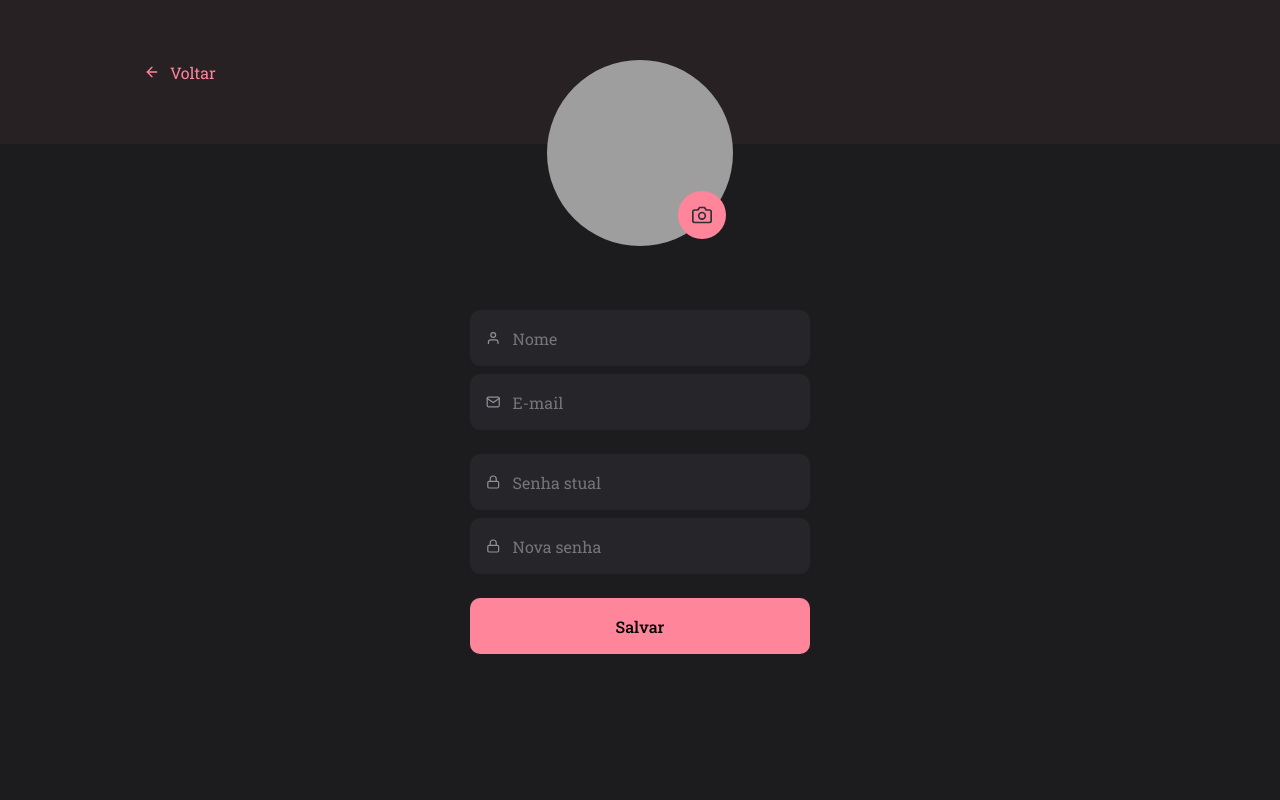
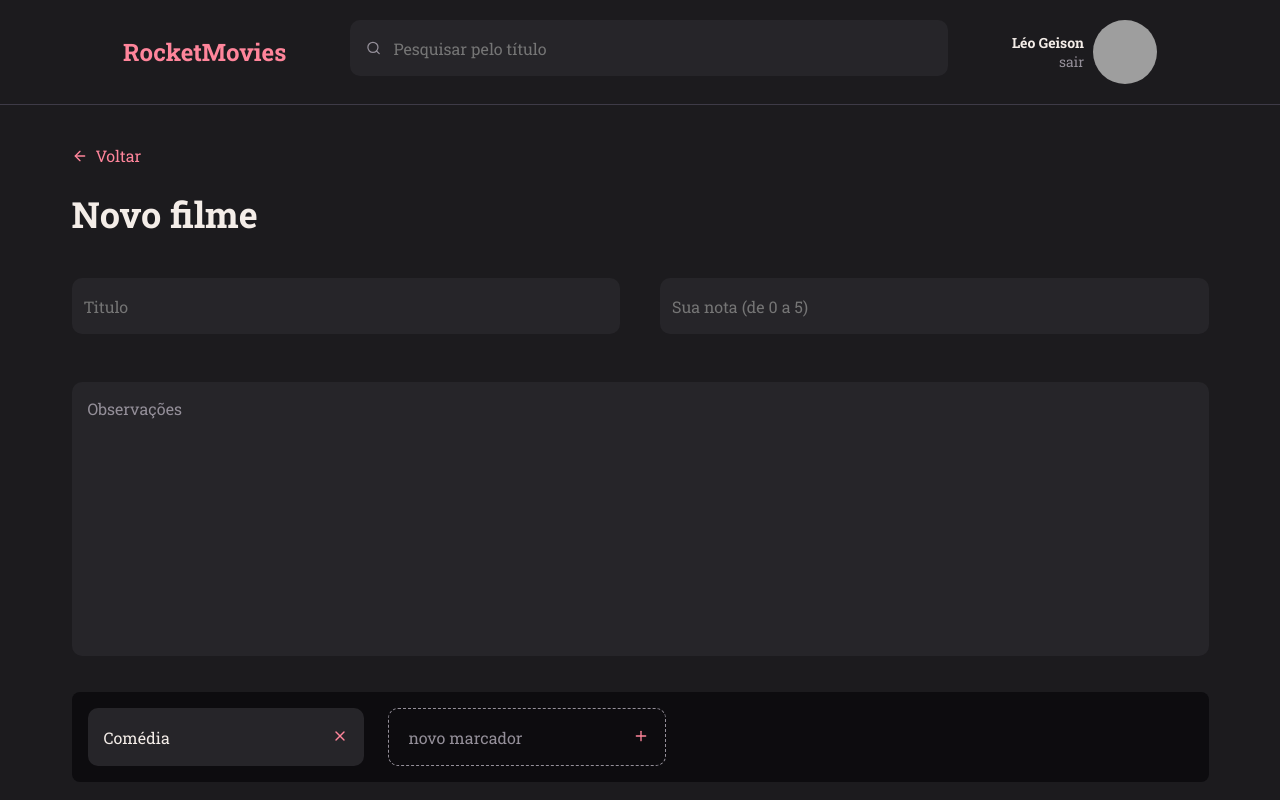
Before and after one commit to leogeison/rocketMovie, a React (Vite) app: page / in a window 1280 px wide. Built offline with nearby package versions, Linux system fonts and the light colour scheme; grey boxes are pictures that could not be loaded.

Commit message:
creation of the New page and its components

```diff
--- /dev/null
+++ b/src/components/NoteItem/index.jsx
@@ -0,0 +1,14 @@
+import { FiPlus, FiX } from 'react-icons/fi';
+import { Container } from './styles';
+
+export function NoteItem({ isNew, value, onClick, ...rest }) {
+  return (
+    <Container isNew={isNew}>
+      <input type="text" value={value} readOnly={!isNew} {...rest} />
+
+      <button type="button" onClick={onClick} className='button-addRemove'>
+        {isNew ? <FiPlus /> : <FiX />}
+      </button>
+    </Container>
+  );
+}
--- /dev/null
+++ b/src/components/NoteItem/styles.js
@@ -0,0 +1,41 @@
+import { styled } from 'styled-components';
+export const Container = styled.div`
+  display: flex;
+  align-items: center;
+
+  background-color: ${({ theme, isNew }) =>
+    isNew ? 'transparent' : theme.COLORS.BACKGROUND_700};
+  color: ${({ theme, isNew }) => theme.COLORS.WHITE};
+
+  border: ${({ theme, isNew }) =>
+    isNew ? `1px dashed ${theme.COLORS.GRAY_300}` : 'none'};
+
+  border-radius: 10px;
+  padding-right: 16px;
+
+
+
+  > button {
+    border: none;
+    background: none;
+  }
+
+  .button-addRemove {
+    color: ${({ theme }) => theme.COLORS.SALMON};
+
+  }
+
+  > input {
+    width: 100%;
+    height: 56px;
+
+    padding: 16px;
+    color: ${({ theme }) => theme.COLORS.WHITE};
+    background: transparent;
+
+    border: none;
+    &::placeholder {
+      color: ${({ theme }) => theme.COLORS.GRAY_300};
+    }
+  }
+`;
--- /dev/null
+++ b/src/components/TextArea/index.jsx
@@ -0,0 +1,4 @@
+import { Container } from "./styles";
+export function TextArea({ value, ...rest }) {
+  return <Container {...rest}>{value}</Container>;
+}
--- /dev/null
+++ b/src/components/TextArea/styles.js
@@ -0,0 +1,20 @@
+import { styled } from 'styled-components';
+
+export const Container = styled.textarea`
+  width: 100%;
+  height: 274px;
+
+  background: ${({ theme }) => theme.COLORS.BACKGROUND_700};
+  color: ${({ theme }) => theme.COLORS.WHITE};
+
+  border: none;
+  resize: none;
+
+  margin-bottom: 8px;
+  border-radius: 10px;
+  padding: 16px;
+
+  &::placeholder {
+    color: ${({ theme }) => theme.COLORS.GRAY_300};
+  }
+`;
--- a/src/main.jsx
+++ b/src/main.jsx
@@ -1,6 +1,6 @@
 import React from 'react';
 import ReactDOM from 'react-dom/client';
-import { Profile } from './pages/Profile/index.jsx';
+import { New } from './pages/New/index.jsx';
 import { ThemeProvider } from 'styled-components';
 import Globalstyle from './styles/global.js';
 
@@ -10,7 +10,7 @@
   <React.StrictMode>
     <ThemeProvider theme={theme}>
       <Globalstyle />
-      <Profile />
+      <New />
     </ThemeProvider>
   </React.StrictMode>
 );
--- /dev/null
+++ b/src/pages/New/index.jsx
@@ -0,0 +1,38 @@
+import { FiArrowLeft } from 'react-icons/fi';
+import { Header } from '../../components/Header';
+import { Input } from '../../components/Input';
+import { TextArea } from '../../components/TextArea';
+import { NoteItem } from '../../components/NoteItem';
+import { Section } from '../../components/Section';
+import { Container, Form } from './styles';
+import { Button } from '../../components/Button';
+
+export function New() {
+  return (
+    <Container>
+      <Header />
+
+      <main>
+        <Form>
+          <header>
+            <a href="/">
+              <FiArrowLeft /> Voltar
+            </a>
+            <h1>Novo filme</h1>
+          </header>
+
+          <div className="inputs">
+            <Input placeholder="Titulo" />
+            <Input placeholder="Sua nota (de 0 a 5)" />
+          </div>
+          <TextArea placeholder="Observações" />
+          <div className="tags">
+            <NoteItem value="Comédia" />
+            <NoteItem isNew placeholder=" novo marcador" />
+          </div>
+          <Button title="Salvar" />
+        </Form>
+      </main>
+    </Container>
+  );
+}
--- /dev/null
+++ b/src/pages/New/styles.js
@@ -0,0 +1,57 @@
+import { styled } from 'styled-components';
+
+export const Container = styled.div`
+  width: 100%;
+  height: 100vh;
+
+  display: grid;
+  grid-template-rows: 105px auto;
+  grid-template-areas:
+    'header'
+    'content';
+
+  > main {
+    grid-area: content;
+    overflow-y: auto;
+  }
+
+  .inputs {
+    width: 100%;
+
+    display: flex;
+    gap: 40px;
+    margin-bottom: 40px;
+  }
+
+  .tags {
+    display: flex;
+    gap: 24px;
+    flex-wrap: wrap;
+    background: ${({ theme }) => theme.COLORS.BACKGROUND_900};
+    border-radius: 8px;
+    padding: 16px;
+    margin: 24px 0 40px;
+  }
+`;
+
+export const Form = styled.form`
+  width: 1137px;
+  margin: 40px auto;
+
+  > header {
+    display: flex;
+    flex-direction: column;
+
+    > a {
+      display: flex;
+      align-items: center;
+      gap: 8px;
+      color: ${({ theme }) => theme.COLORS.SALMON};
+    }
+
+    > h1 {
+      font-size: 36px;
+      margin: 24px 0 40px;
+    }
+  }
+`;
--- a/src/pages/Profile/styles.js
+++ b/src/pages/Profile/styles.js
@@ -21,7 +21,7 @@
     a {
       display: flex;
       align-items: center;
-      gap: 10px;
+      gap: 8px;
       color: ${({ theme }) => theme.COLORS.SALMON};
     }
   }
```
